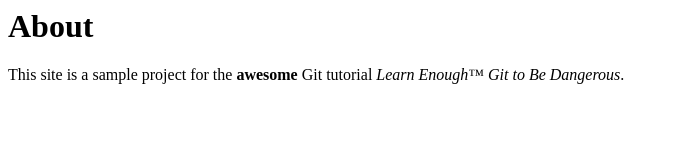
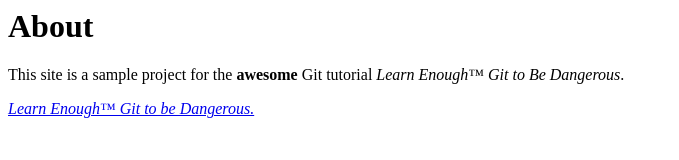
Before and after one commit to aidanlawson31/website, a website: page about.html in a window 1280 px wide. Shown: the whole page, without its empty margins (0-679 px from the left). Drawn offline with Linux system fonts and the light colour scheme.

Commit message:
added link

```diff
--- a/about.html
+++ b/about.html
@@ -7,6 +7,7 @@
             <p>
                 This site is a sample project for the <strong>awesome</strong> Git tutorial <em>Learn Enough™ Git to Be Dangerous</em>.
             </p>
+<a href="https://www.learnenough.com/git-tutorial"><em>Learn Enough™ Git to be Dangerous.</em></a>
         </body>
 
 </html>
```
